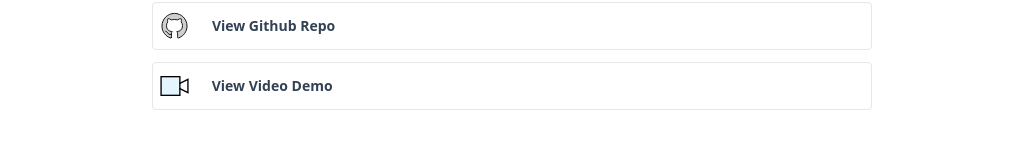
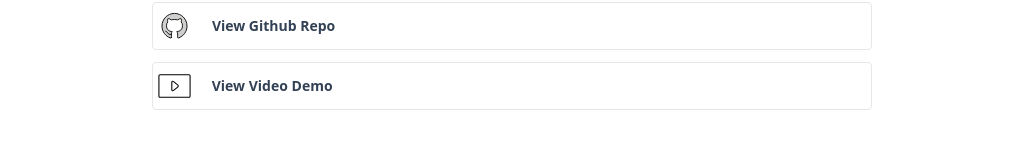
Before and after one commit to Schachte/AWS-to-Cloudflare-Migration-Utility, a Next.js app: page / in a window 1280 px wide. Shown: the part 407-556 px from the top of the page, without its empty margins (128-1151 px from the left). Built offline with nearby package versions, Linux system fonts and the light colour scheme.

Commit message:
Add demo

```diff
--- a/pages/index.tsx
+++ b/pages/index.tsx
@@ -42,7 +42,7 @@ export default function Home() {
 
         <Button
           text="View Video Demo"
-          logo="/assets/video.svg"
+          logo="/assets/viewer.svg"
           link="https://customer-9cbb9x7nxdw5hb57.cloudflarestream.com/80ab14f16cf4a954433ea2c5a6bb4a0c/watch"
           enableArrowAnimation={true}
         />
```
Also changed, not shown: public/assets/viewer.svg (added).
